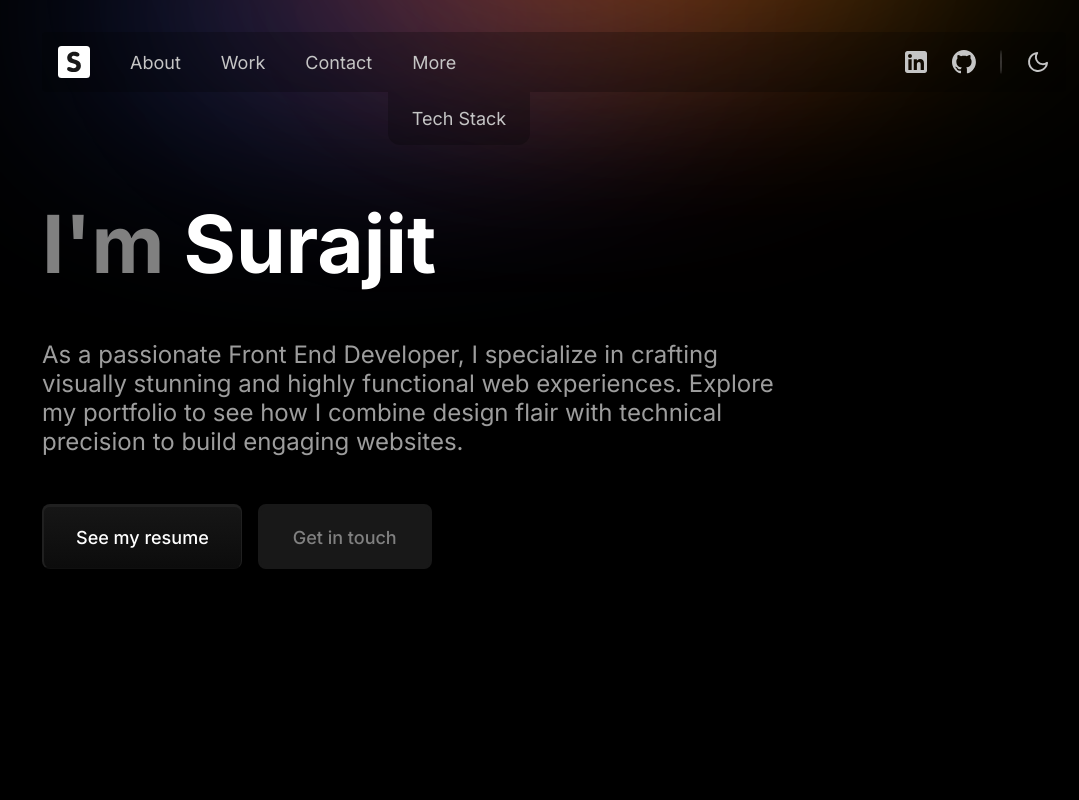
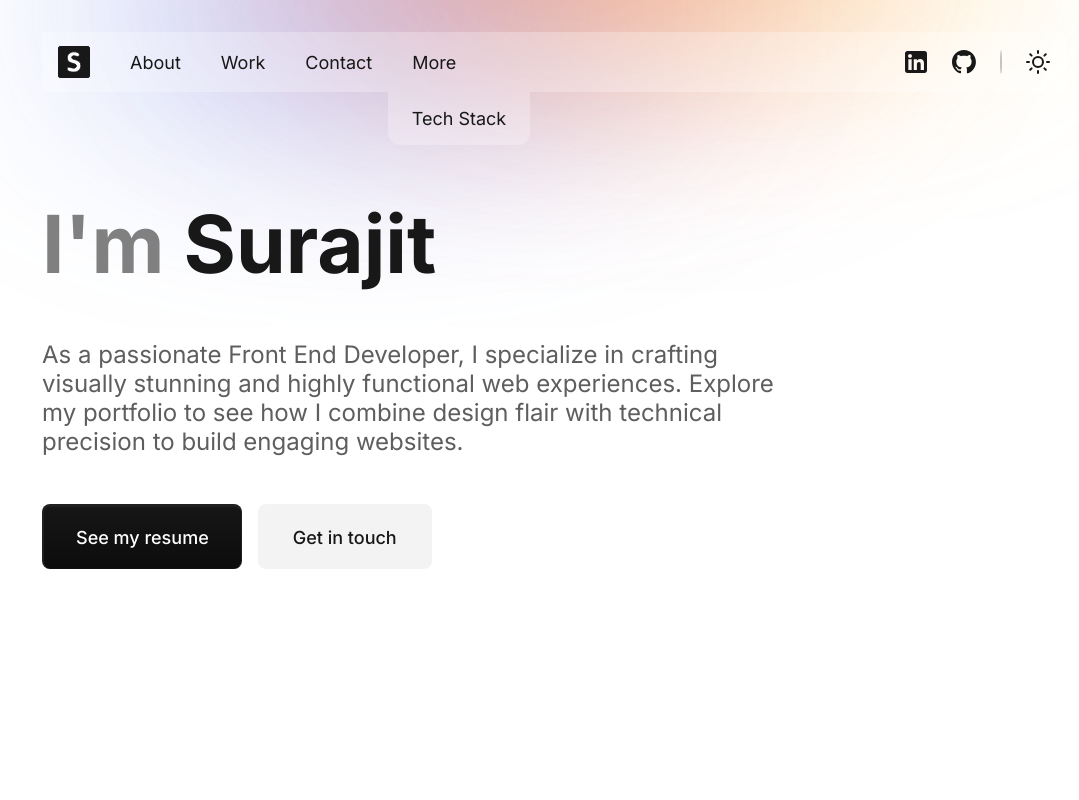
Before and after one commit to Surajit05021997/surajit-frontend-dev, a React (Vite) app: page / in a window 1280 px wide. Both pictures are taken after a click on the item "More". Shown: the top 800 px of the page, without its empty margins (86-1165 px from the left). Built offline with nearby package versions, Linux system fonts and the light colour scheme.

Commit message:
handling extra nav menu collapse

```diff
--- a/src/components/AppHeader.jsx
+++ b/src/components/AppHeader.jsx
@@ -1,5 +1,5 @@
 import './AppHeader.scss';
-import { useEffect, useState } from 'react';
+import { useEffect, useState, useRef } from 'react';
 import { Link } from 'react-router-dom';
 import { useDispatch } from 'react-redux';
 import { useSelector } from 'react-redux';
@@ -19,6 +19,8 @@ import ellipse3 from '../assets/background/Ellipse3.svg';
 const AppHeader = () => {
   const [headerExtraNavMenuExpanded, setHeaderExtraNavMenuExpanded] = useState(false);
   const settings = useSelector((state) => state.settings);
+  const extraNavMenuEl = useRef(null);
+  const moreNavItemEl = useRef(null);
   const dispatch = useDispatch();
 
   useEffect(() => {
@@ -26,7 +28,17 @@ const AppHeader = () => {
     if (theme) {
       dispatch(updateTheme(theme));
     }
+
+    document.addEventListener('click', handleExtraNavMeuCollapse);
   }, []);
+
+  useEffect( () => () => document.removeEventListener('click', handleExtraNavMeuCollapse), [] );
+
+  const handleExtraNavMeuCollapse = (event) => {
+    if(event.target !== extraNavMenuEl.current && event.target !== moreNavItemEl.current) {
+      setHeaderExtraNavMenuExpanded(false);
+    }
+  }
 
   const toggleHeaderExtraNavMenu = () => {
     setHeaderExtraNavMenuExpanded(!headerExtraNavMenuExpanded);
@@ -67,12 +79,12 @@ const AppHeader = () => {
                 <li>
                   <Link to="/contact">Contact</Link>
                 </li>
-                <li onClick={toggleHeaderExtraNavMenu}>More</li>
+                <li onClick={toggleHeaderExtraNavMenu} ref={moreNavItemEl}>More</li>
               </ul>
-              <ul className={`extra-nav-menu ${headerExtraNavMenuExpanded ? 'expanded' : 'collapsed'}`}>
+              <ul className={`extra-nav-menu ${headerExtraNavMenuExpanded ? 'expanded' : 'collapsed'}`} ref={extraNavMenuEl}>
                 <li>
-                <Link to="/techstack" onClick={closeHeaderExtraNavMenu}>Tech Stack</Link>
-              </li>
+                  <Link to="/techstack" onClick={closeHeaderExtraNavMenu}>Tech Stack</Link>
+                </li>
               </ul>
             </div>
           </div>
--- a/src/store/settingsSlice.js
+++ b/src/store/settingsSlice.js
@@ -3,7 +3,7 @@ import { createSlice } from "@reduxjs/toolkit";
 const settingsSlice = createSlice({
   name: 'settings',
   initialState: {
-    theme: 'dark-mode',
+    theme: 'light-mode',
   },
   reducers: {
     updateTheme: (state, action) => {
```
